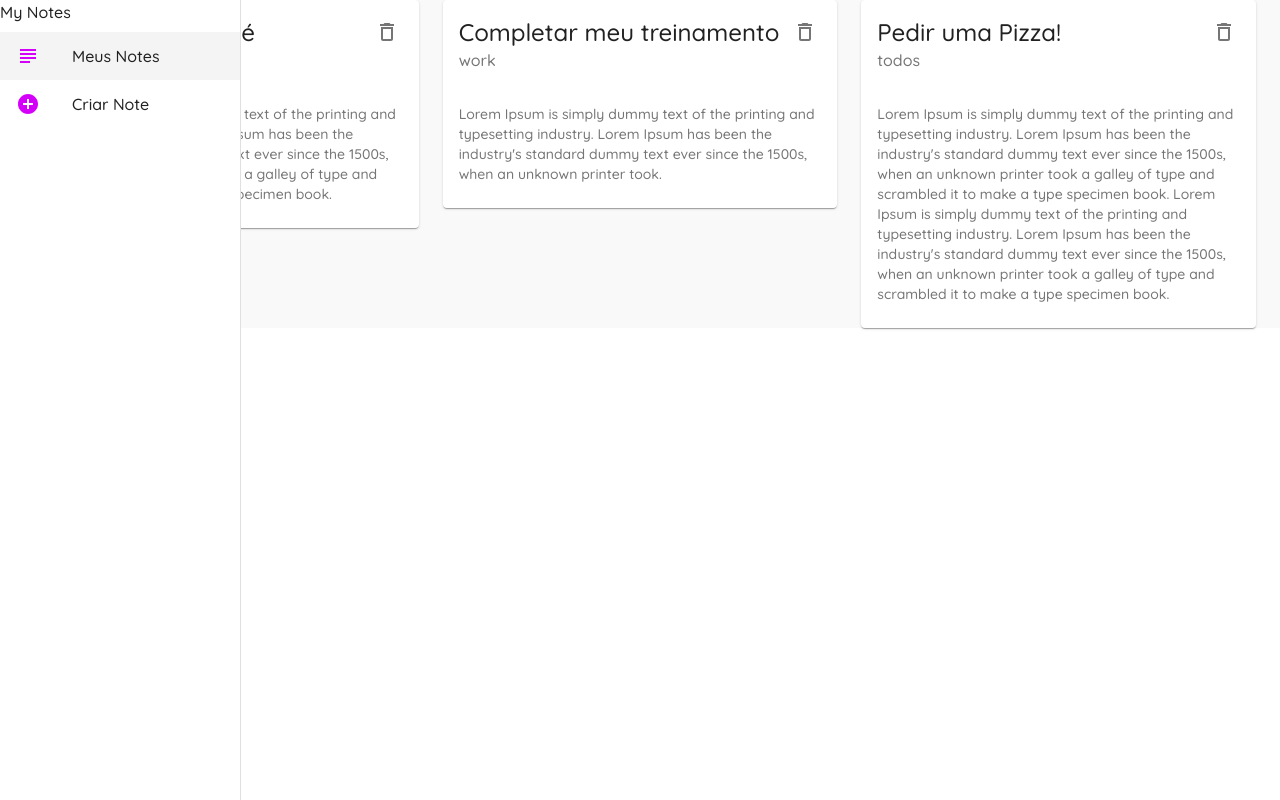
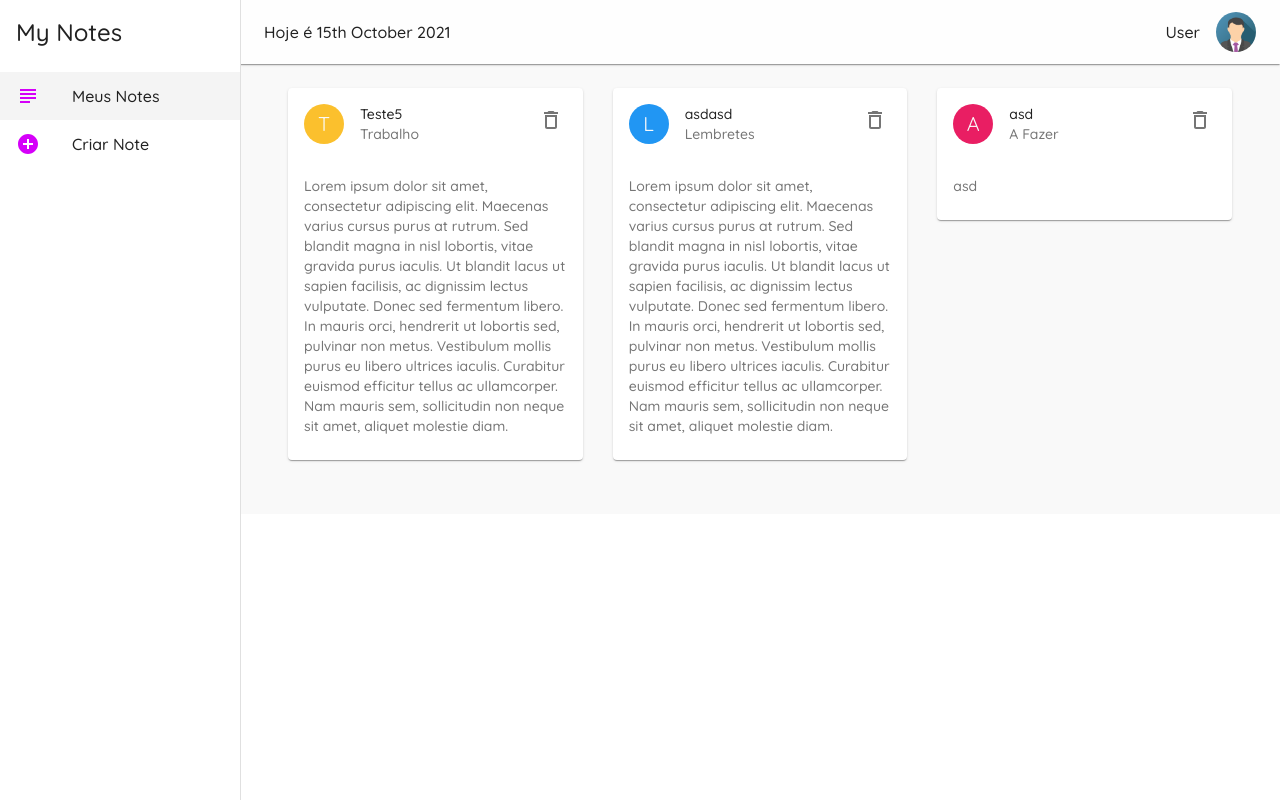
Before and after one commit to DanielEgiidio/my-notes, a React (Create React App) app: page / in a window 1280 px wide. Built offline with nearby package versions, Linux system fonts and the light colour scheme; data requests are answered from the project's data file.

Commit message:
Finalização do Layout e implementação do react-mansory

```diff
--- a/data/db.json
+++ b/data/db.json
@@ -1,22 +1,22 @@
 {
   "notes": [
     {
-      "title": "Aniversario de josé",
-      "details": "Lorem Ipsum is simply dummy text of the printing and typesetting industry. Lorem Ipsum has been the industry's standard dummy text ever since the 1500s, when an unknown printer took a galley of type and scrambled it to make a type specimen book.",
-      "category": "reminders",
-      "id": 1
+      "title": "Teste5",
+      "details": "Lorem ipsum dolor sit amet, consectetur adipiscing elit. Maecenas varius cursus purus at rutrum. Sed blandit magna in nisl lobortis, vitae gravida purus iaculis. Ut blandit lacus ut sapien facilisis, ac dignissim lectus vulputate. Donec sed fermentum libero. In mauris orci, hendrerit ut lobortis sed, pulvinar non metus. Vestibulum mollis purus eu libero ultrices iaculis. Curabitur euismod efficitur tellus ac ullamcorper. Nam mauris sem, sollicitudin non neque sit amet, aliquet molestie diam.\n\n",
+      "category": "Trabalho",
+      "id": 4
     },
     {
-      "title": "Completar meu treinamento",
-      "details": "Lorem Ipsum is simply dummy text of the printing and typesetting industry. Lorem Ipsum has been the industry's standard dummy text ever since the 1500s, when an unknown printer took.",
-      "category": "work",
-      "id": 2
+      "title": "asdasd",
+      "details": "Lorem ipsum dolor sit amet, consectetur adipiscing elit. Maecenas varius cursus purus at rutrum. Sed blandit magna in nisl lobortis, vitae gravida purus iaculis. Ut blandit lacus ut sapien facilisis, ac dignissim lectus vulputate. Donec sed fermentum libero. In mauris orci, hendrerit ut lobortis sed, pulvinar non metus. Vestibulum mollis purus eu libero ultrices iaculis. Curabitur euismod efficitur tellus ac ullamcorper. Nam mauris sem, sollicitudin non neque sit amet, aliquet molestie diam.",
+      "category": "Lembretes",
+      "id": 5
     },
     {
-      "title": "Pedir uma Pizza!",
-      "details": "Lorem Ipsum is simply dummy text of the printing and typesetting industry. Lorem Ipsum has been the industry's standard dummy text ever since the 1500s, when an unknown printer took a galley of type and scrambled it to make a type specimen book.\nLorem Ipsum is simply dummy text of the printing and typesetting industry. Lorem Ipsum has been the industry's standard dummy text ever since the 1500s, when an unknown printer took a galley of type and scrambled it to make a type specimen book.",
-      "category": "todos",
-      "id": 3
+      "title": "asd",
+      "details": "asd",
+      "category": "A Fazer",
+      "id": 6
     }
   ]
 }
--- a/package.json
+++ b/package.json
@@ -9,8 +9,10 @@
     "@testing-library/jest-dom": "^5.11.9",
     "@testing-library/react": "^11.2.5",
     "@testing-library/user-event": "^12.7.1",
+    "date-fns": "^2.25.0",
     "react": "^17.0.1",
     "react-dom": "^17.0.1",
+    "react-masonry-css": "^1.0.16",
     "react-router-dom": "^5.2.0",
     "react-scripts": "4.0.2",
     "web-vitals": "^1.1.0"
--- a/src/components/Layout.js
+++ b/src/components/Layout.js
@@ -8,26 +8,51 @@ import ListItemIcon from '@material-ui/core/ListItemIcon';
 import ListItemText from '@material-ui/core/ListItemText';
 import { AddCircleOutlined, SubjectOutlined } from '@material-ui/icons';
 import { useHistory, useLocation } from 'react-router-dom';
+import AppBar from '@material-ui/core/AppBar';
+import Toolbar from '@material-ui/core/Toolbar';
+import { format } from 'date-fns';
+import Avatar from '@material-ui/core/Avatar';
 
 
 
 const drawerWidth = 240;
 
-const useStyles = makeStyles({
-    page:{
-        background:'#f9f9f9',
-        width: '100%'
-    },
-    drawerPaper:{
+const useStyles = makeStyles((theme) => {
+    return {
+      page: {
+        background: '#f9f9f9',
+        width: '100%',
+        padding: theme.spacing(3),
+      },
+      root: {
+        display: 'flex',
+      },
+      drawer: {
         width: drawerWidth,
-    },
-    root:{
-        display: 'flex',
-    },
-    active: {
+      },
+      drawerPaper: {
+        width: drawerWidth,
+      },
+      active: {
         background: '#f4f4f4'
+      },
+      title: {
+        padding: theme.spacing(2),
+      },
+      appbar: {
+        width: `calc(100% - ${drawerWidth}px)`,
+        marginLeft: drawerWidth,
+      },
+      toolbar: theme.mixins.toolbar,
+      date:{
+        flexGrow: 1
+      },
+      avatar:{
+          marginLeft: theme.spacing(2),
+      }
     }
-})
+  })
+
 
 const Layout = ({ children }) => {
     const classes = useStyles();
@@ -49,6 +74,22 @@ const Layout = ({ children }) => {
 
     return (
         <div className={classes.root}>
+
+            <AppBar
+                className={classes.appbar}
+                elevation={1}
+            >
+                <Toolbar>
+                    <Typography className={classes.date} >
+                       Hoje é { format(new Date(), 'do MMMM Y')}
+                    </Typography>
+                    <Typography>
+                        User
+                    </Typography>
+                    <Avatar src="/avatar.png" className={classes.avatar}/>
+                </Toolbar>
+            </AppBar>
+
             <Drawer
                 className = {classes.drawer}
                 variant = "permanent"
@@ -56,7 +97,7 @@ const Layout = ({ children }) => {
                 classes={{ paper: classes.drawerPaper }}
             >
                 <div>
-                    <Typography>
+                    <Typography variant="h5" className={classes.title} >
                         My Notes
                     </Typography>
                 </div>
@@ -78,6 +119,7 @@ const Layout = ({ children }) => {
             </Drawer>
 
             <div className={classes.page}>
+            <div className={classes.toolbar}></div>
                 {children}
             </div>
         </div>
--- a/src/components/NoteCard.js
+++ b/src/components/NoteCard.js
@@ -2,14 +2,40 @@ import React from 'react';
 import Card from '@material-ui/core/Card';
 import CardHeader from '@material-ui/core/CardHeader';
 import CardContent from '@material-ui/core/CardContent';
-import { IconButton, Typography } from '@material-ui/core';
+import { Avatar, IconButton, makeStyles, Typography } from '@material-ui/core';
 import { DeleteOutlined } from '@material-ui/icons';
+import { yellow, green, pink, blue } from '@material-ui/core/colors';
+
+const useStyles = makeStyles({
+    avatar: {
+      backgroundColor: (note) => {
+        if (note.category == 'Trabalho') {
+          return yellow[700]
+        }
+        if (note.category == 'Financeiro') {
+          return green[500]
+        }
+        if (note.category == 'A Fazer') {
+          return pink[500]
+        }
+        return blue[500]
+      },
+    }
+  })
 
 const NoteCard = ({note, handleDelete}) => {
+
+    const classes = useStyles(note);
+
     return (
         <div>
-            <Card elevation={1} >
+            <Card elevation={1}>
                 <CardHeader
+                    avatar ={
+                        <Avatar className={classes.avatar}  >
+                            {note.category[0].toUpperCase()}
+                        </Avatar>
+                    }
                     action= {
                         <IconButton onClick={() =>handleDelete(note.id)} >
                             <DeleteOutlined />
--- a/src/index.css
+++ b/src/index.css
@@ -5,3 +5,20 @@ body {
   -webkit-font-smoothing: antialiased;
   -moz-osx-font-smoothing: grayscale;
 }
+
+.my-masonry-grid {
+  display: -webkit-box; /* Not needed if autoprefixing */
+  display: -ms-flexbox; /* Not needed if autoprefixing */
+  display: flex;
+  margin-left: -30px; /* gutter size offset */
+  width: auto;
+}
+.my-masonry-grid_column {
+  padding-left: 30px; /* gutter size */
+  background-clip: padding-box;
+}
+
+/* Style your items */
+.my-masonry-grid_column > div { /* change div to reference your elements you put in <Masonry> */
+  margin-bottom: 30px;
+}
--- a/src/pages/Create.js
+++ b/src/pages/Create.js
@@ -28,7 +28,7 @@ export default function Create() {
   const [details, setDetails] = useState('');
   const [titleError, setTitleError] = useState(false);
   const [detailsError, setDetailsError] = useState(false);
-  const [category, setCategory] = useState('todos');
+  const [category, setCategory] = useState('money');
 
   const handleSubmit = (e) => {
     e.preventDefault();
@@ -42,12 +42,12 @@ export default function Create() {
       setDetailsError(true)
     }
 
-    if(title && details) {
-      fetch('http://localhost:3000/notes', {
+    if (title && details) {
+      fetch('http://localhost:8000/notes', {
         method: 'POST',
-        headers: { 'Content-Type': 'application/json'},
-        body: JSON.stringify({ title, details,category })
-      }).then(()=> history.push('/'))
+        headers: {"Content-type": "application/json"},
+        body: JSON.stringify({ title, details, category })
+      }).then(() => history.push('/'))
     }
   }
 
@@ -90,10 +90,10 @@ export default function Create() {
         <FormControl className={classes.field} >
           <FormLabel>Selecione uma Categoria</FormLabel>
           <RadioGroup value={category} onChange={(e) => setCategory(e.target.value)} >
-            <FormControlLabel  value="Financeiro" control={<Radio />} label="Money"/>
-            <FormControlLabel  value="A Fazer" control={<Radio />} label="Todos"/>
-            <FormControlLabel  value="Lembretes" control={<Radio />} label="Reminders"/>
-            <FormControlLabel  value="Trabalho" control={<Radio />} label="Work"/>
+            <FormControlLabel  value="Financeiro" control={<Radio />} label="Financeiro"/>
+            <FormControlLabel  value="A Fazer" control={<Radio />} label="A Fazer"/>
+            <FormControlLabel  value="Lembretes" control={<Radio />} label="Lembretes"/>
+            <FormControlLabel  value="Trabalho" control={<Radio />} label="Trabalho"/>
           </RadioGroup>
         </FormControl>
 
--- a/src/pages/Notes.js
+++ b/src/pages/Notes.js
@@ -3,6 +3,7 @@ import Grid from '@material-ui/core/Grid';
 import Paper from '@material-ui/core/Paper';
 import { Container } from '@material-ui/core';
 import NoteCard from '../components/NoteCard';
+import Masonry from 'react-masonry-css';
 
 export default function Notes() {
   const [notes, setNotes] = useState([]);
@@ -21,16 +22,25 @@ export default function Notes() {
     setNotes(newNotes);
   }
 
+  const breakpoint = {
+    default: 3,
+    1100: 2,
+    700: 1
+  }
+
   return (
     <Container>
-      <Grid container spacing={3}>
+      <Masonry
+          breakpointCols={breakpoint}
+          className="my-masonry-grid"
+          columnClassName="my-masonry-grid_column"
+      >
         {notes.map(note =>(
-          <Grid item key={note.id} xs={12} sm={6} lg={4} >
-            <NoteCard note={note} handleDelete={handleDelete}/>
-          </Grid>
+          <div key={note.id} >
+            <NoteCard note={note} handleDelete={handleDelete} />
+          </div>
         ))}
-      </Grid>
-
+      </Masonry>
     </Container>
   )
 }
```
Also changed, not shown: public/avatar.png (added), 1 other file (tests, documents, lock files or other folders).
